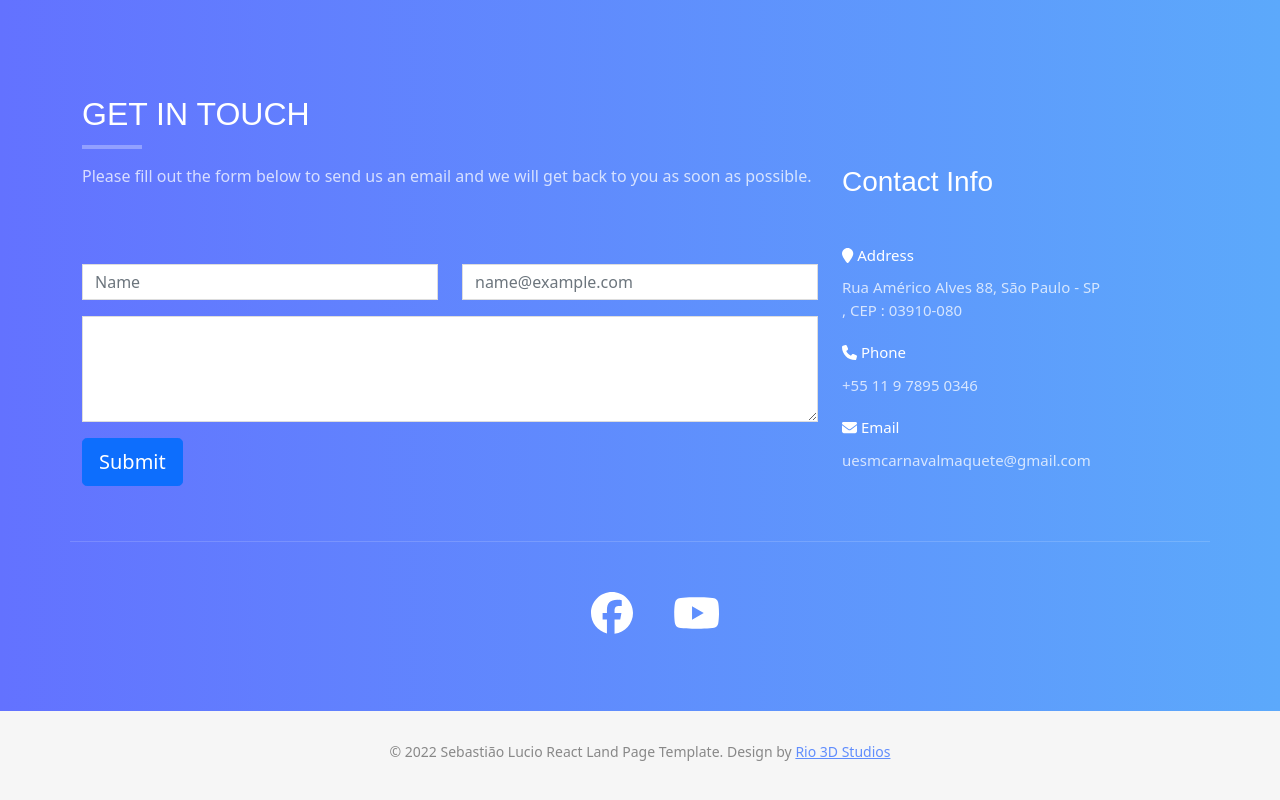
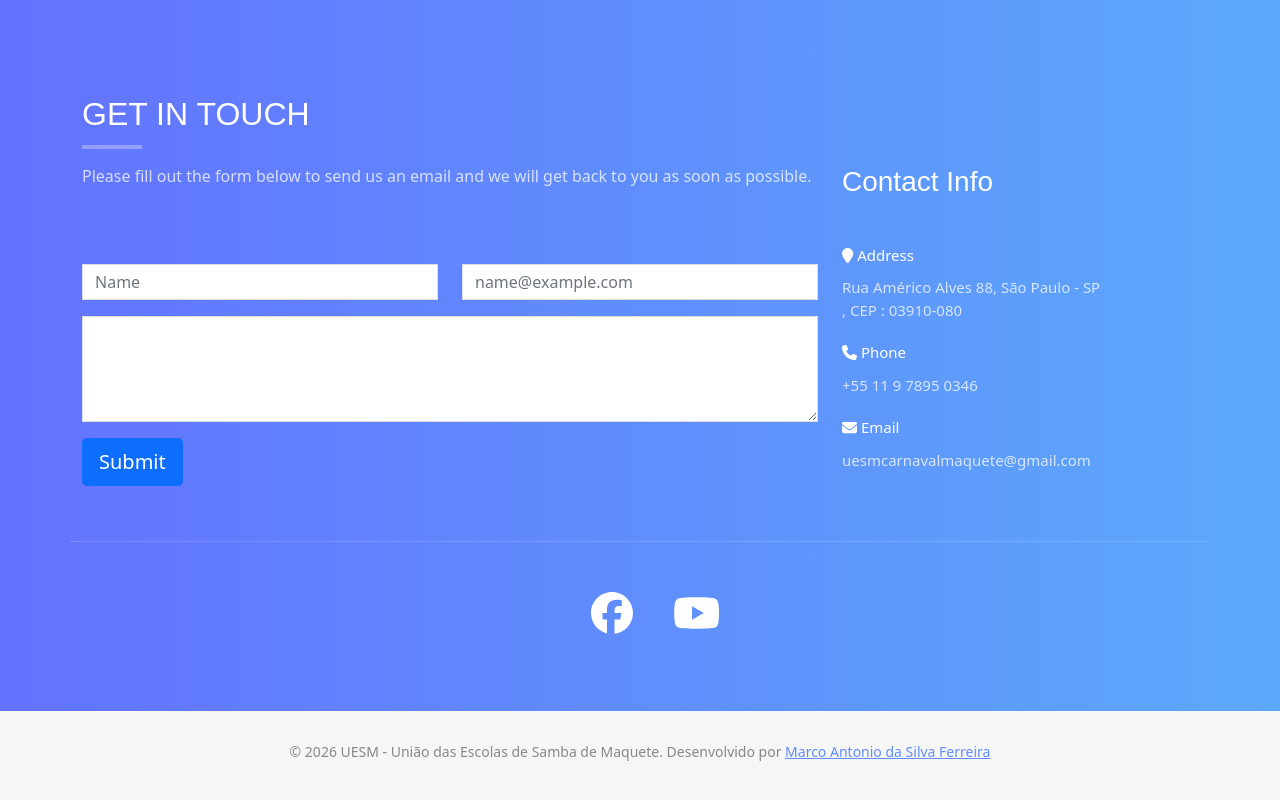
Before and after one commit to masfgroove/uesm-site, a React (Vite) app: page / in a window 1280 px wide. Shown: the part 3252-4052 px from the top of the page. Built offline with nearby package versions, Linux system fonts and the light colour scheme; no server answers.

Commit message:
ajuste final no footer com meus creditos e dados da UESM

```diff
--- a/src/Components/Contact.tsx
+++ b/src/Components/Contact.tsx
@@ -165,12 +165,13 @@ export function Contact()
       <div id='footer'>
           <div className='container text-center'>
             <p>
-              &copy; 2022 Sebastião Lucio React Land Page Template. Design by{' '}
-              <a href='https://github.com/rio3dstudios' rel='nofollow'>
-                Rio 3D Studios
+              &copy; 2026 UESM - União das Escolas de Samba de Maquete.
+              Desenvolvido por{' '}
+              <a href='https://github.com/marcoantonio' rel='nofollow'>
+                Marco Antonio da Silva Ferreira
               </a>
             </p>
-          </div>
+        </div>
         </div>
       </div>
     )
```
